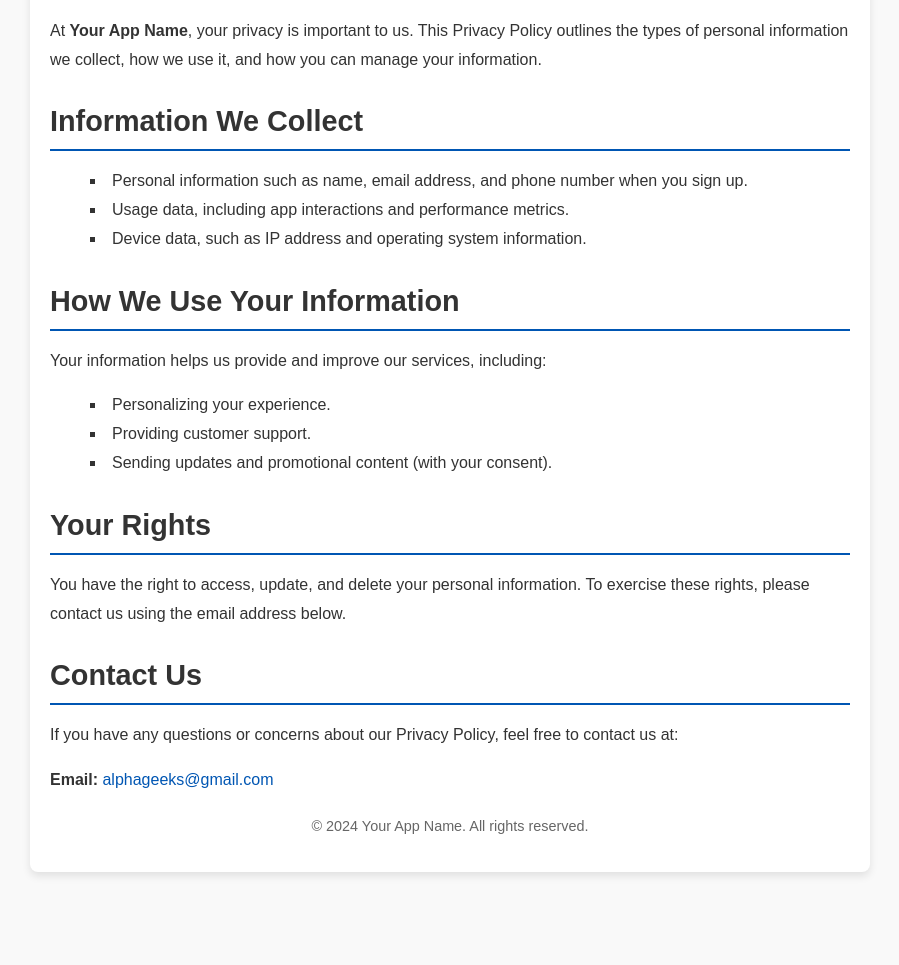
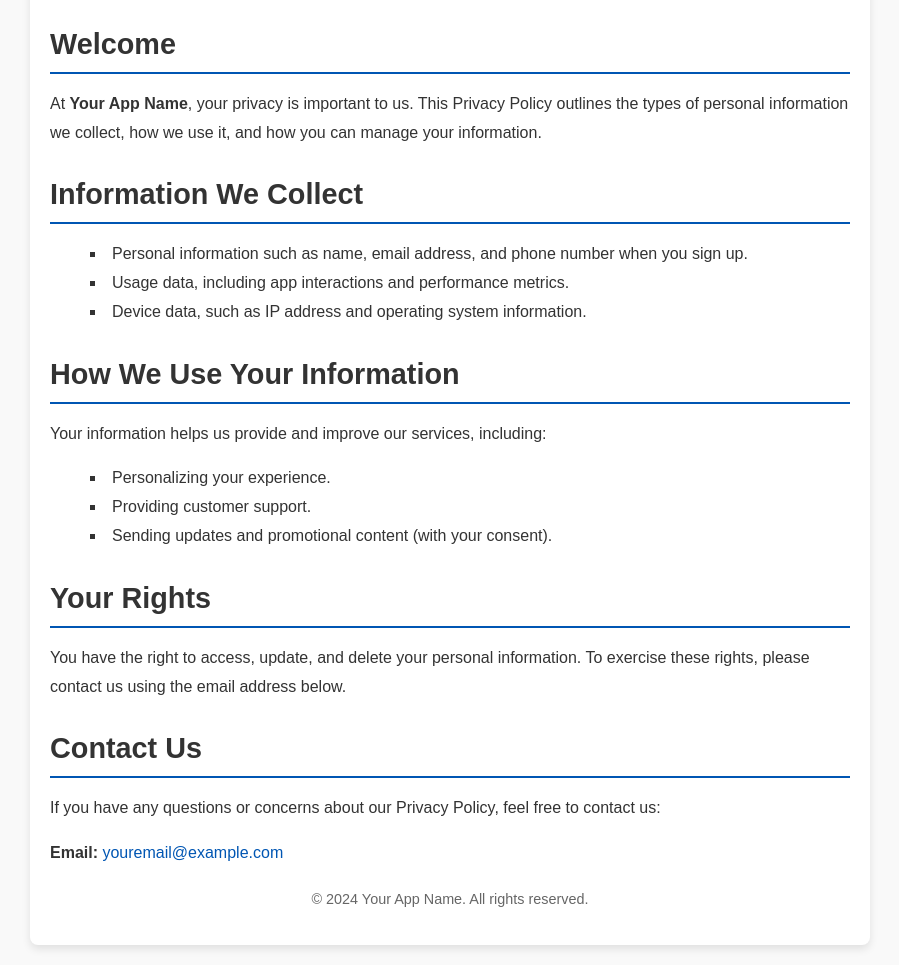
Before and after one commit to anasasghar/app_terms, a plain HTML site: page index.html in a window 1280 px wide. Shown: the part 134-1099 px from the top of the page, without its empty margins (190-1089 px from the left). Before the commit the page ends 1026 px from the top, so only its background shows below. Drawn offline with Linux system fonts and the light colour scheme.

Commit message:
Update index.html

```diff
--- a/index.html
+++ b/index.html
@@ -5,19 +5,19 @@
     <meta name="viewport" content="width=device-width, initial-scale=1.0">
     <title>Privacy Policy</title>
     <link rel="stylesheet" href="style.css">
+    <link href="https://fonts.googleapis.com/css2?family=Roboto:wght@400;500;700&display=swap" rel="stylesheet">
 </head>
 <body>
     <div class="container">
         <header>
             <h1>Privacy Policy</h1>
         </header>
-        <section>
-            <p>
-                At <strong>Your App Name</strong>, your privacy is important to us. This Privacy Policy outlines
-                the types of personal information we collect, how we use it, and how you can manage your information.
-            </p>
+        <main>
+            <section class="card">
+                <h2>Welcome</h2>
+                <p>At <strong>Your App Name</strong>, your privacy is important to us. This Privacy Policy outlines the types of personal information we collect, how we use it, and how you can manage your information.</p>
             </section>
-        <section>
+            <section class="card">
                 <h2>Information We Collect</h2>
                 <ul>
                     <li>Personal information such as name, email address, and phone number when you sign up.</li>
@@ -25,7 +25,7 @@
                     <li>Device data, such as IP address and operating system information.</li>
                 </ul>
             </section>
-        <section>
+            <section class="card">
                 <h2>How We Use Your Information</h2>
                 <p>Your information helps us provide and improve our services, including:</p>
                 <ul>
@@ -34,20 +34,16 @@
                     <li>Sending updates and promotional content (with your consent).</li>
                 </ul>
             </section>
-        <section>
+            <section class="card">
                 <h2>Your Rights</h2>
-            <p>
-                You have the right to access, update, and delete your personal information. To exercise these rights,
-                please contact us using the email address below.
-            </p>
+                <p>You have the right to access, update, and delete your personal information. To exercise these rights, please contact us using the email address below.</p>
             </section>
-        <section>
+            <section class="card contact">
                 <h2>Contact Us</h2>
-            <p>
-                If you have any questions or concerns about our Privacy Policy, feel free to contact us at:
-            </p>
-            <p><strong>Email:</strong> <a href="mailto:alphageeksh@gmail.com">alphageeks@gmail.com</a></p>
+                <p>If you have any questions or concerns about our Privacy Policy, feel free to contact us:</p>
+                <p><strong>Email:</strong> <a href="mailto:youremail@example.com">youremail@example.com</a></p>
             </section>
+        </main>
         <footer>
             <p>&copy; 2024 Your App Name. All rights reserved.</p>
         </footer>
```
Lines whose indentation alone changed are shown as unchanged.
